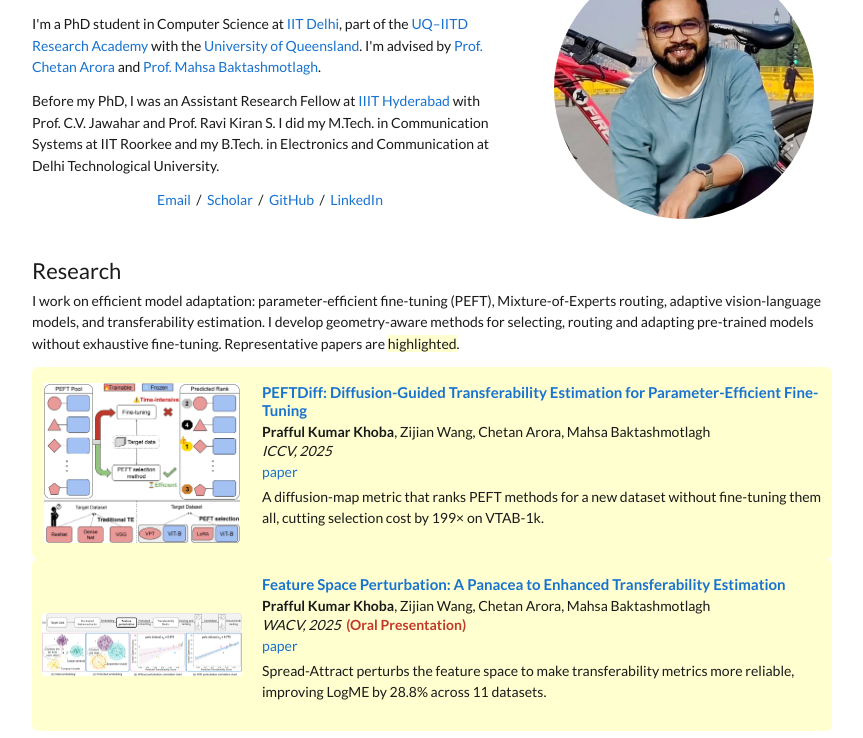
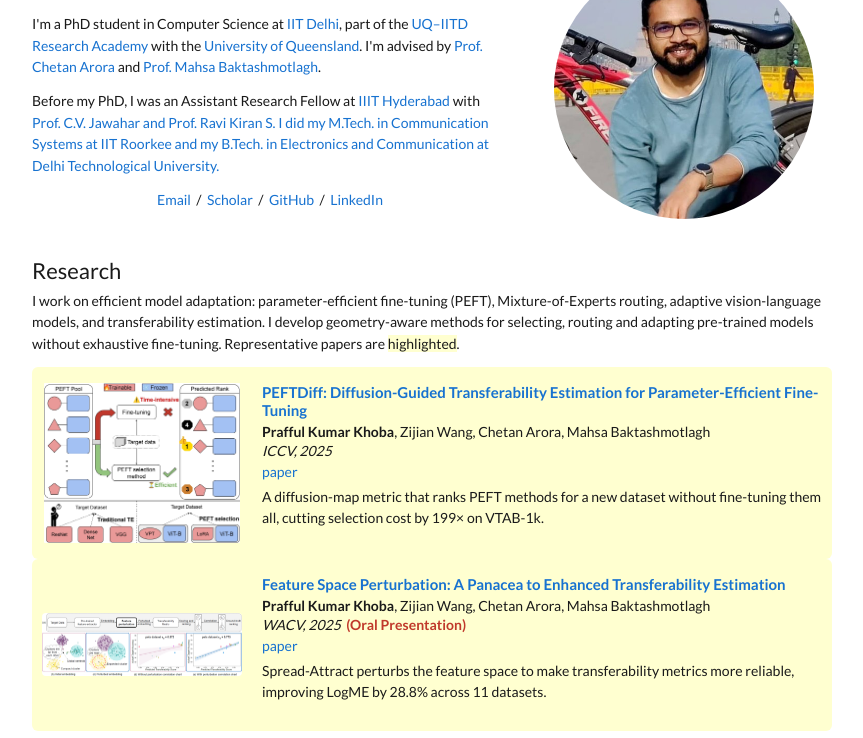
Before and after one commit to prafful-kumar/prafful-kumar.github.io, a plain HTML site: page index.html in a window 1280 px wide. Shown: the part 62-800 px from the top of the page, without its empty margins (208-1071 px from the left). Drawn offline with Linux system fonts and the light colour scheme.

Commit message:
Update index.html

```diff
--- a/index.html
+++ b/index.html
@@ -56,7 +56,7 @@
       </p>
       <p>
         Before my PhD, I was an Assistant Research Fellow at <a href="https://cvit.iiit.ac.in/">IIIT Hyderabad</a>
-        with Prof. C.V. Jawahar and Prof. Ravi Kiran S. I did my M.Tech. in Communication Systems at IIT Roorkee
+        with <a href="https://www.iiit.ac.in/faculty/jawahar-c-v/"> Prof. C.V. Jawahar and <a href="https://ravika.github.io/"> Prof. Ravi Kiran S. I did my M.Tech. in Communication Systems at IIT Roorkee
         and my B.Tech. in Electronics and Communication at Delhi Technological University.
       </p>
       <p class="links">
```
